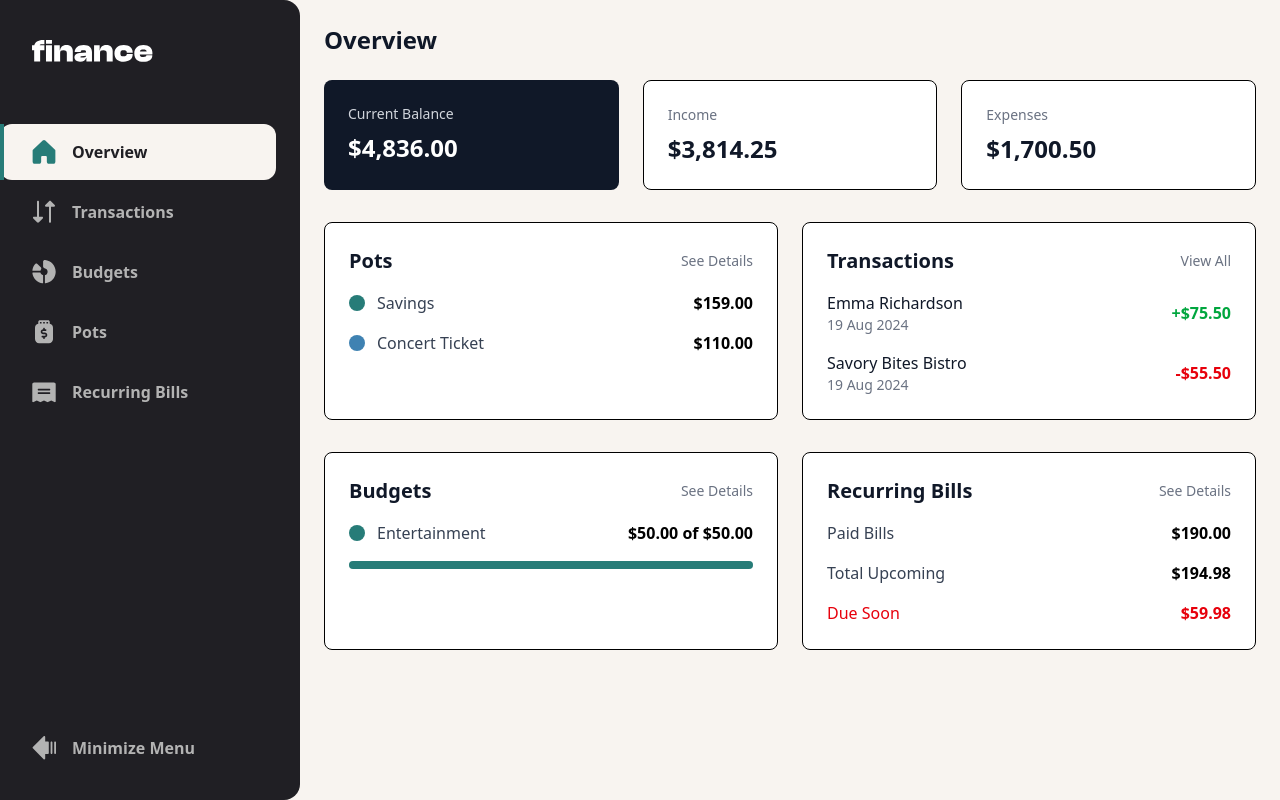
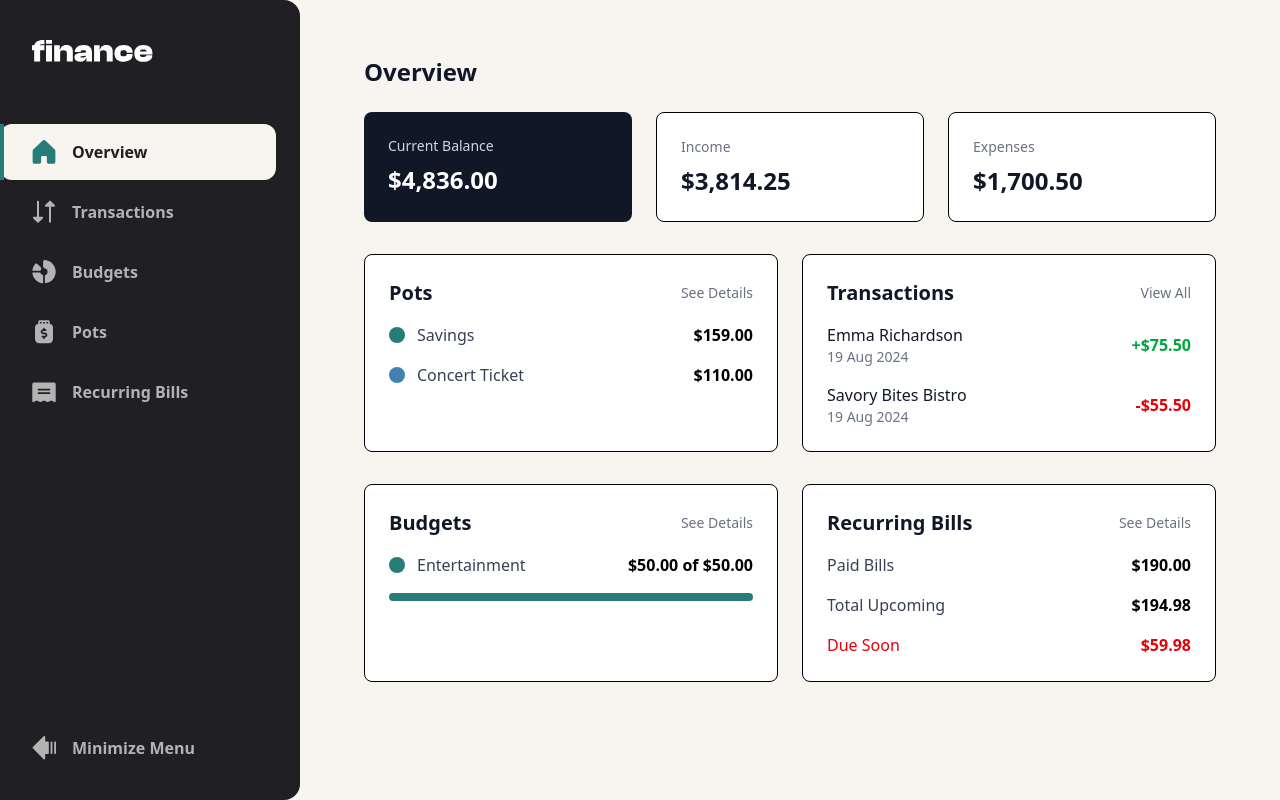
Before and after one commit to tryea/frontend-mentor-personal-finance-app, a Next.js app: page / in a window 1280 px wide. Built offline with nearby package versions, Linux system fonts and the light colour scheme.

Commit message:
style(globals.css): add padding and flex layout to dashboard-content

```diff
--- a/src/app/globals.css
+++ b/src/app/globals.css
@@ -102,7 +102,7 @@ body {
 }
 
 @utility dashboard-content {
-  @apply w-full h-full max-h-full overflow-y-scroll;
+  @apply w-full h-full max-h-full overflow-y-scroll px-4 py-6 md:px-10 md:py-8 flex flex-1 flex-col gap-8;
 }
 
 @utility sidebar {
```
